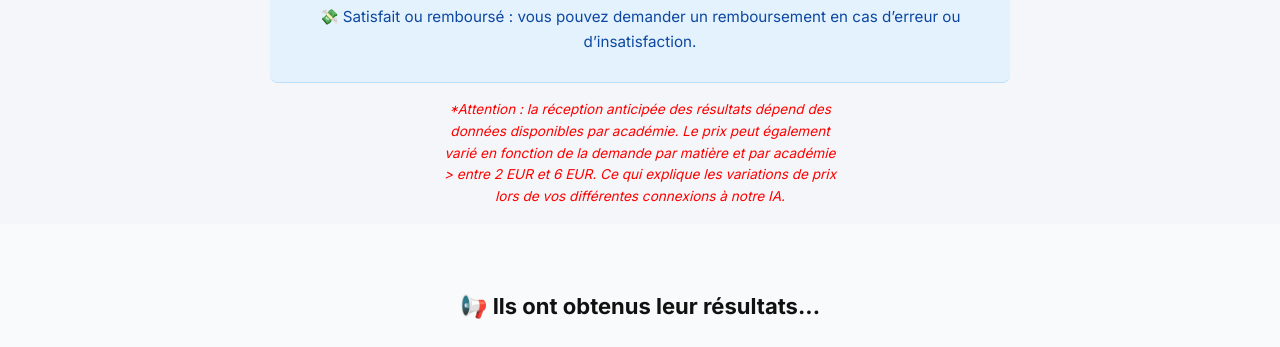
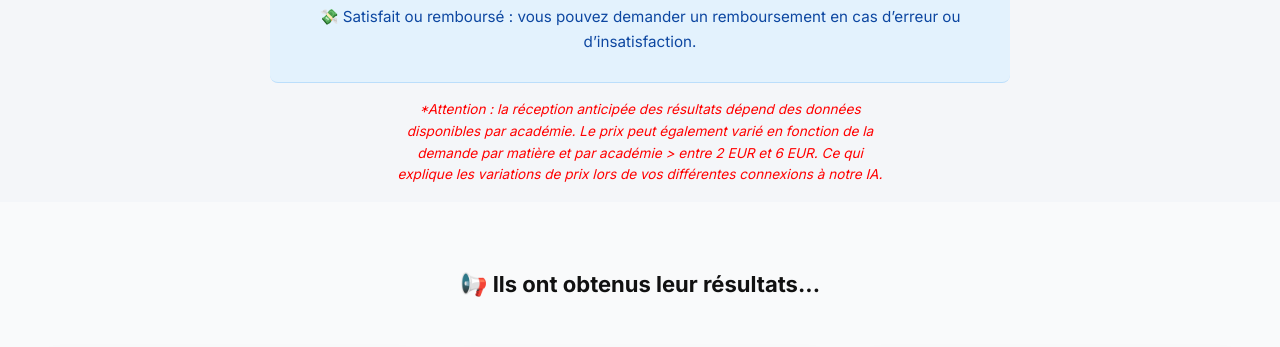
Before and after one commit to bacresultat/ia, a website: page index.html in a window 1280 px wide. Shown: the part 1813-2160 px from the top of the page. Drawn offline with Linux system fonts and the light colour scheme; a script that the page names is missing.

Commit message:
Update index.html

```diff
--- a/index.html
+++ b/index.html
@@ -86,7 +86,7 @@
   <p>📩 Les résultats sont envoyés par email après paiement.<small class="email-hint">Veuillez entrer une adresse email valide – votre résultat y sera envoyé directement.</small></p>
   <p>💸 Satisfait ou remboursé : vous pouvez demander un remboursement en cas d’erreur ou d’insatisfaction.</p>
 </section>
-<p style="color: red; font-size: 0.85rem; font-style: italic; margin: 1rem auto; text-align: center; max-width: 400px;">
+<p style="color: red; font-size: 0.85rem; font-style: italic; margin: 1rem auto; text-align: center; max-width: 500px;">
   *Attention : la réception anticipée des résultats dépend des données disponibles par académie. Le prix peut également varié en fonction de la demande par matière et par académie > entre 2 EUR et 6 EUR.
 Ce qui explique les variations de prix lors de vos différentes connexions à notre IA.</p>
 
```
